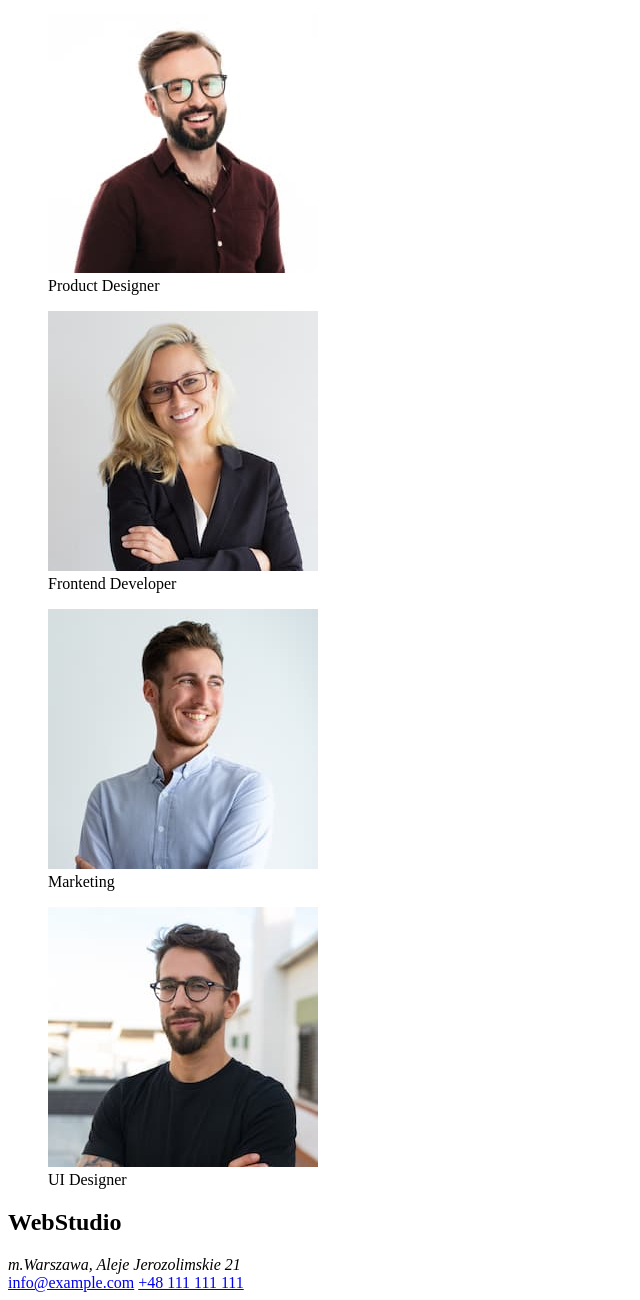
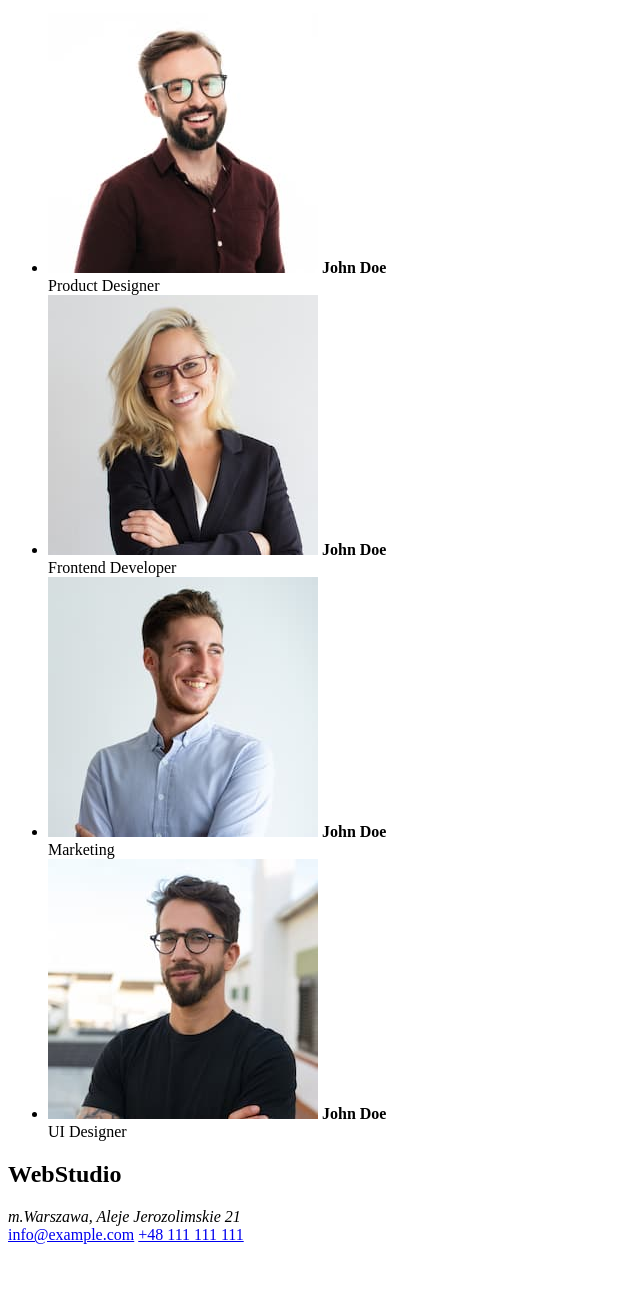
Before and after one commit to przemko-przemko/goit-markup-hw-01, a plain HTML site: page index.html in a window 1280 px wide. Shown: the part 959-2259 px from the top of the page, without its empty margins (0-640 px from the left). After the commit the page ends 2211 px from the top, so only its background shows below. Drawn offline with Linux system fonts and the light colour scheme.

Commit message:
Update index.html

```diff
--- a/index.html
+++ b/index.html
@@ -26,18 +26,23 @@
         <input type="button" value="Zamów usługe">
     </main>
     <section>
+        <ul>
+            <li>
                 <h3>Lorem, ipsum.</h3>
                 <p>Lorem ipsum dolor sit amet consectetur adipisicing elit. Molestias, aspernatur.</p>
-
+            </li>
+            <li>
                 <h3>Lorem, ipsum.</h3>
                 <p>Lorem ipsum dolor, sit amet consectetur adipisicing elit. Veritatis, dicta.</p>
-
+            <li>
                 <h3>Lorem, ipsum.</h3>
                 <p>Lorem ipsum dolor sit amet consectetur adipisicing elit. Officia, ut.</p>
-
+            </li>
+            <li>
                 <h3>Lorem, ipsum.</h3>
                 <p>Lorem, ipsum dolor sit amet consectetur adipisicing elit. Illum, ullam?</p>
-
+            </li>
+        </ul>
     </section>
     <section>
         <h2>Czym sie zajmujemy</h2>
@@ -47,23 +52,24 @@
     </section>
     <section>
         <h2>Nasz zespół</h2>
-        <figure>
+        <ul>
+            <li>
                 <img src="images/main-team/person1.jpg" alt="John Doe" width="270" height="260">
-            <figcaption>Product Designer</figcaption>
-        </figure>
-        <figure>
+                <strong>John Doe</strong><br>Product Designer
+            </li>
+            <li>
                 <img src="images/main-team/person2.jpg" alt="John Doe" width="270" height="260">
-            <figcaption>Frontend Developer</figcaption>
-        </figure>
-        <figure>
+                <strong>John Doe</strong><br>Frontend Developer
+            </li>
+            <li>
                 <img src="images/main-team/person3.jpg" alt="John Doe" width="270" height="260">
-            <figcaption>Marketing</figcaption>
-        </figure>
-        <figure>
+                <strong>John Doe</strong><br>Marketing
+            </li>
+            <li>
                 <img src="images/main-team/person4.jpg" alt="John Doe" width="270" height="260">
-            <figcaption>UI Designer</figcaption>
-        </figure>
-
+                <strong>John Doe</strong><br>UI Designer
+            </li>
+        </ul>
     </section>
     <footer>
         <h2>WebStudio</h2>
```
Lines whose indentation alone changed are shown as unchanged.
